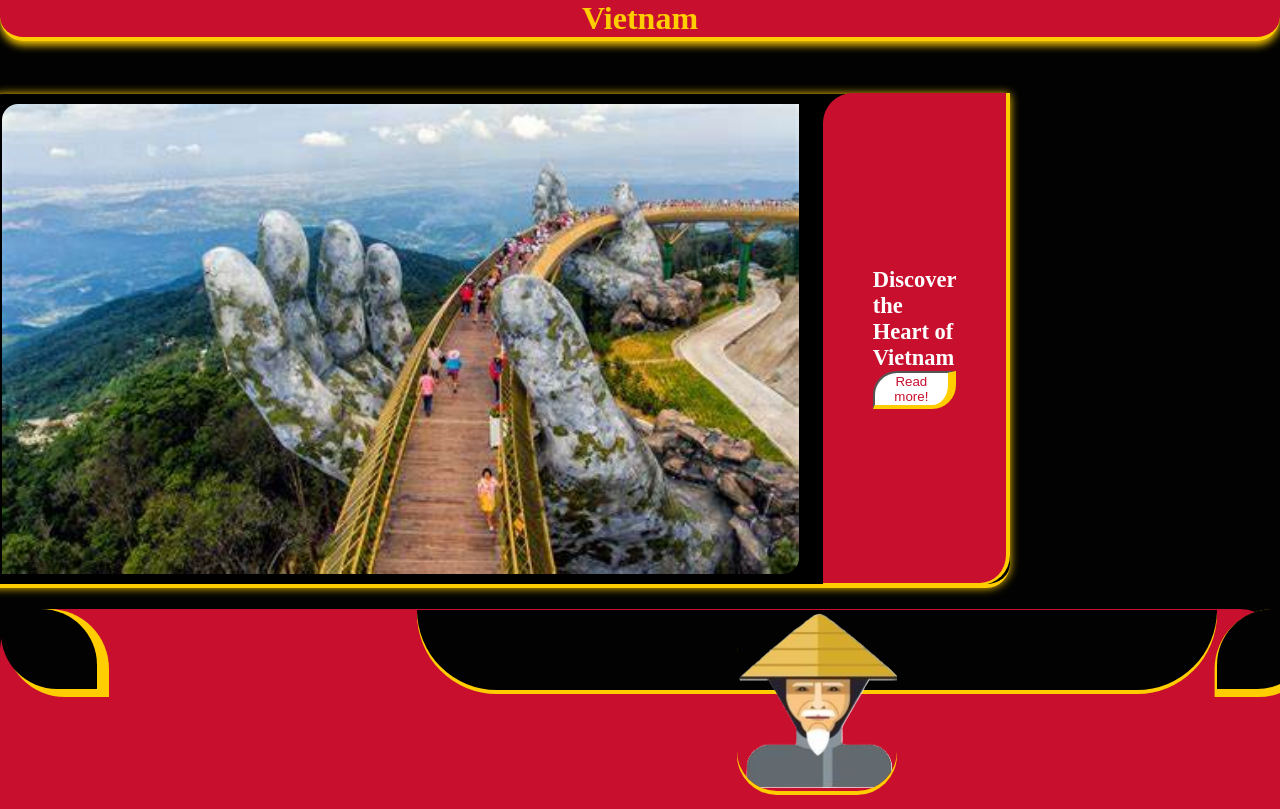
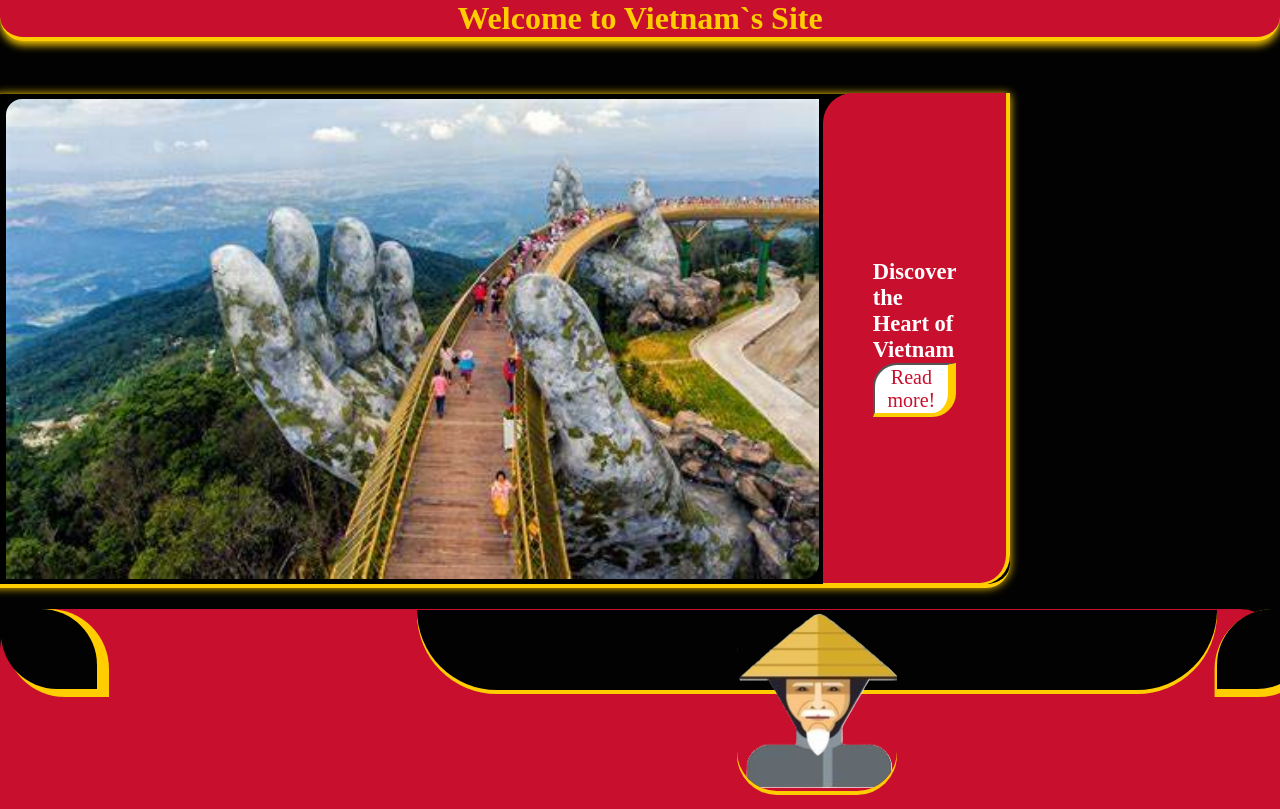
Before and after one commit to Riymon/Vietnam, a plain HTML site: page index.html in a window 1280 px wide. Shown: the top 809 px of the page. Drawn offline with Linux system fonts and the light colour scheme.

Commit message:
5th commit index page

```diff
--- a/index.html
+++ b/index.html
@@ -2,24 +2,23 @@
 <html>
     <head>
         <title>Vietnam</title>
-        <link rel="stylesheet" type="text/css" href="index.css">
+        <link rel="stylesheet" type="text/css" href="styles/index.css">
     </head>
     <header>
         <div class="header-text" >
-            <h1>Vietnam</h1>
+            <h1>Welcome to Vietnam`s Site</h1>
         </div>
     </header>
     <body>
         <div class="parent-container">
             <div class="image-container">
-                <img src="images/index-background.jpg" class="img-bcg" alt="background-image" height="98%" width="auto">
+                <img src="images/index-background.jpg" class="img-bcg" alt="background-image" height="100%" width="auto">
                 <div class="right-div">
                         <h2>Discover the Heart of Vietnam
-                            <button class="read-more-bttn">Read more!</button></h2>
+                            <button class="read-more-bttn" onclick="readMoreBttn()">Read more!</button></h2>
                 </div>
             </div>
         </div>
-    <script type="module" src="index.js"></script>
     </body>
     <footer>
         <div class="footer-div">
@@ -29,5 +28,6 @@
             </div>
             <div class="shape-right"></div>
         </div>
+        <script type="module" src="index.js"></script>
     </footer>
 </html>
--- /dev/null
+++ b/index.js
@@ -0,0 +1,4 @@
+
+function readMoreBttn(){
+    window.location.href = "about.index";
+}
--- a/index.css
+++ b/styles/index.css
@@ -62,7 +62,7 @@ body{
     box-shadow: 0px 0px 0px 0px;
     width: 50vh;
     height: 60vh;
-    margin-left: 3vh;
+    margin-left: 0.5vh;
 }
 .shape-center {
     display:inline-flex;
@@ -114,6 +114,8 @@ body{
     color:#C8102E;
     border-right: solid #FFCD00 1vh;
     border-bottom: solid #FFCD00 0.5vh;
+    font-family:'Times New Roman', Times, serif;
+    font-size: 2.5vh;
 
 }
 .read-more-bttn :hover{
```
